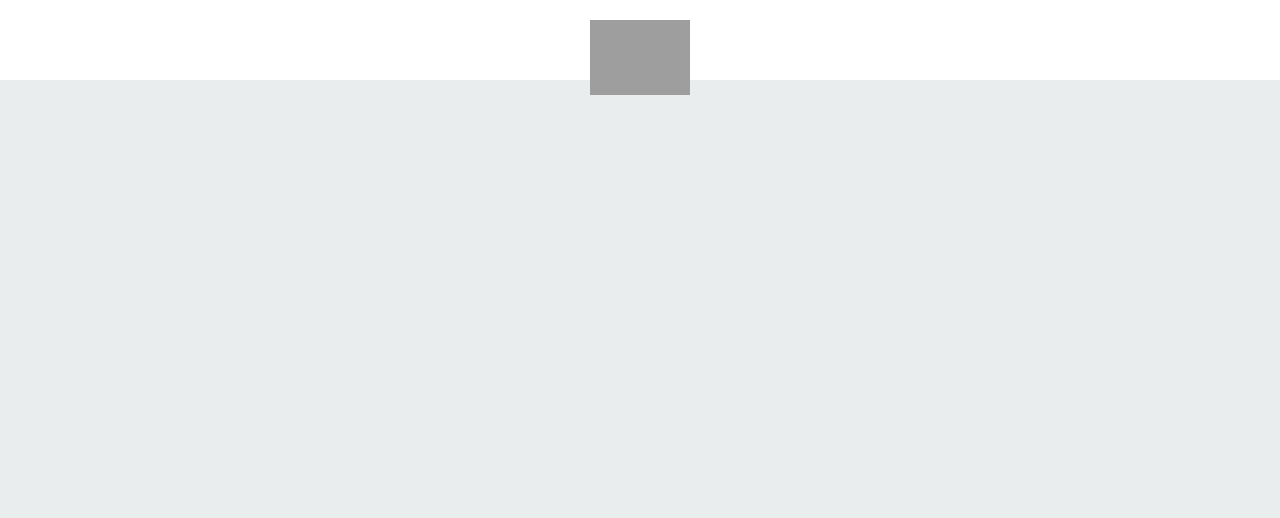
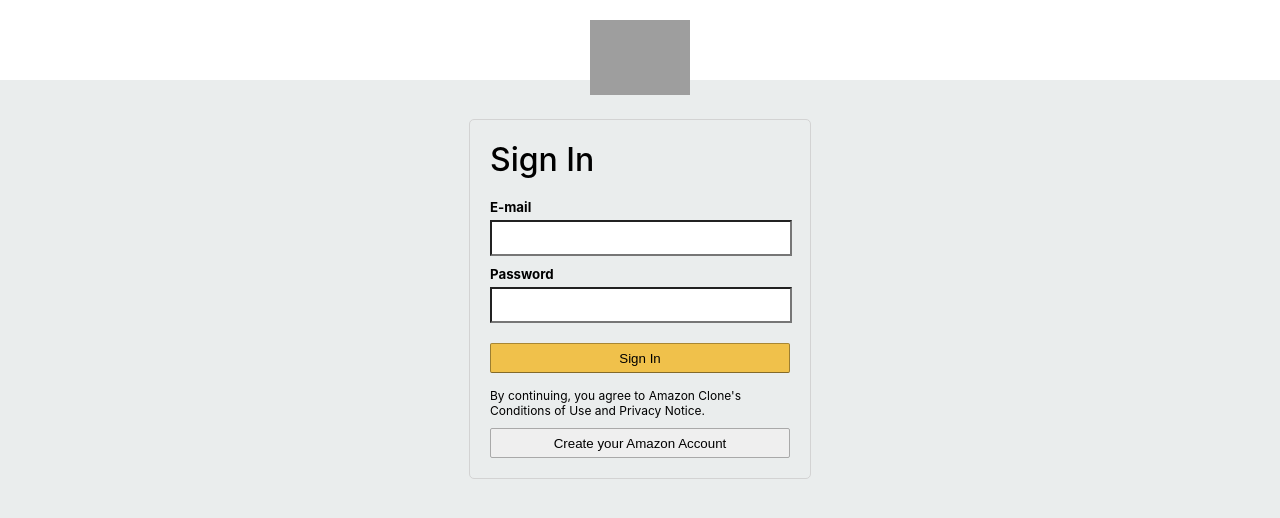
Before and after one commit to llamousse/amazon-clone, a React (Create React App) app: page /login in a window 1280 px wide. Shown: the top 518 px of the page. Built offline with nearby package versions, Linux system fonts and the light colour scheme; grey boxes are pictures that could not be loaded.

Commit message:
styled login page

```diff
--- a/src/Login.css
+++ b/src/Login.css
@@ -14,3 +14,53 @@
   margin-right: auto;
   margin-left: auto;
 }
+
+.loginContainer {
+  width: 300px;
+  height: fit-content;
+  display: flex;
+  flex-direction: column;
+  border-radius: 5px;
+  border: 1px solid lightgray;
+  padding: 20px;
+}
+
+.loginContainer > h1 {
+  font-weight: 500;
+  margin-bottom: 20px;
+}
+
+.loginContainer > form > h5 {
+  margin-bottom: 5px;
+}
+
+.loginContainer > form > input {
+  height: 30px;
+  margin-bottom: 10px;
+  background-color: white;
+  width: 98%;
+}
+
+.loginContainer > p {
+  margin-top: 15px;
+  font-size: 12px;
+}
+
+.loginSignInButton {
+  background: #f0c14b;
+  border-radius: 2px;
+  width: 100%;
+  height: 30px;
+  border: 1px solid;
+  margin-top: 10px;
+  border-color: #a88734 #9c7e31 #846a29;
+}
+
+.loginRegisterButton {
+  border-radius: 2px;
+  width: 100%;
+  height: 30px;
+  border: 1px solid;
+  margin-top: 10px;
+  border-color: darkgray;
+}
--- a/src/Login.js
+++ b/src/Login.js
@@ -1,8 +1,23 @@
-import React from "react";
+import React, { useState } from "react";
 import "./Login.css";
 import { Link } from "react-router-dom";
 
 function Login() {
+  const [email, setEmail] = useState("");
+  const [password, setPassword] = useState("");
+
+  const signIn = (e) => {
+    e.preventDefault();
+
+    // firebase login stuff here
+  };
+
+  const register = (e) => {
+    e.preventDefault();
+
+    // firebase register here
+  };
+
   return (
     <div className="login">
       <Link to="/">
@@ -11,6 +26,39 @@
           src="https://upload.wikimedia.org/wikipedia/commons/thumb/a/a9/Amazon_logo.svg/1024px-Amazon_logo.svg.png"
         />
       </Link>
+
+      <div className="loginContainer">
+        <h1>Sign In</h1>
+
+        <form>
+          <h5>E-mail</h5>
+          <input
+            type="text"
+            value={email}
+            onChange={(e) => setEmail(e.target.value)}
+          />
+
+          <h5>Password</h5>
+          <input
+            type="password"
+            value={password}
+            onChange={(e) => setPassword(e.target.value)}
+          />
+
+          <button type="submit" onClick={signIn} className="loginSignInButton">
+            Sign In
+          </button>
+        </form>
+
+        <p>
+          By continuing, you agree to Amazon Clone's Conditions of Use and
+          Privacy Notice.
+        </p>
+
+        <button onClick={register} className="loginRegisterButton">
+          Create your Amazon Account
+        </button>
+      </div>
     </div>
   );
 }
```
